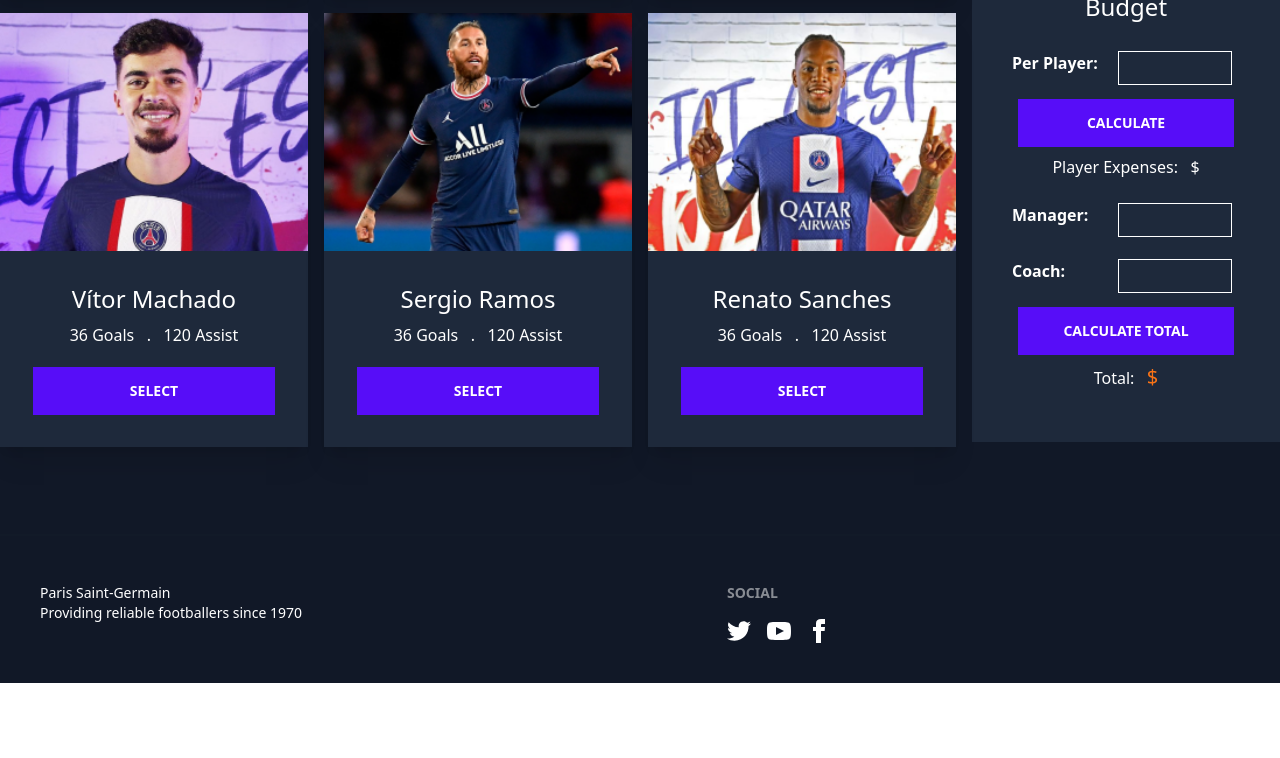
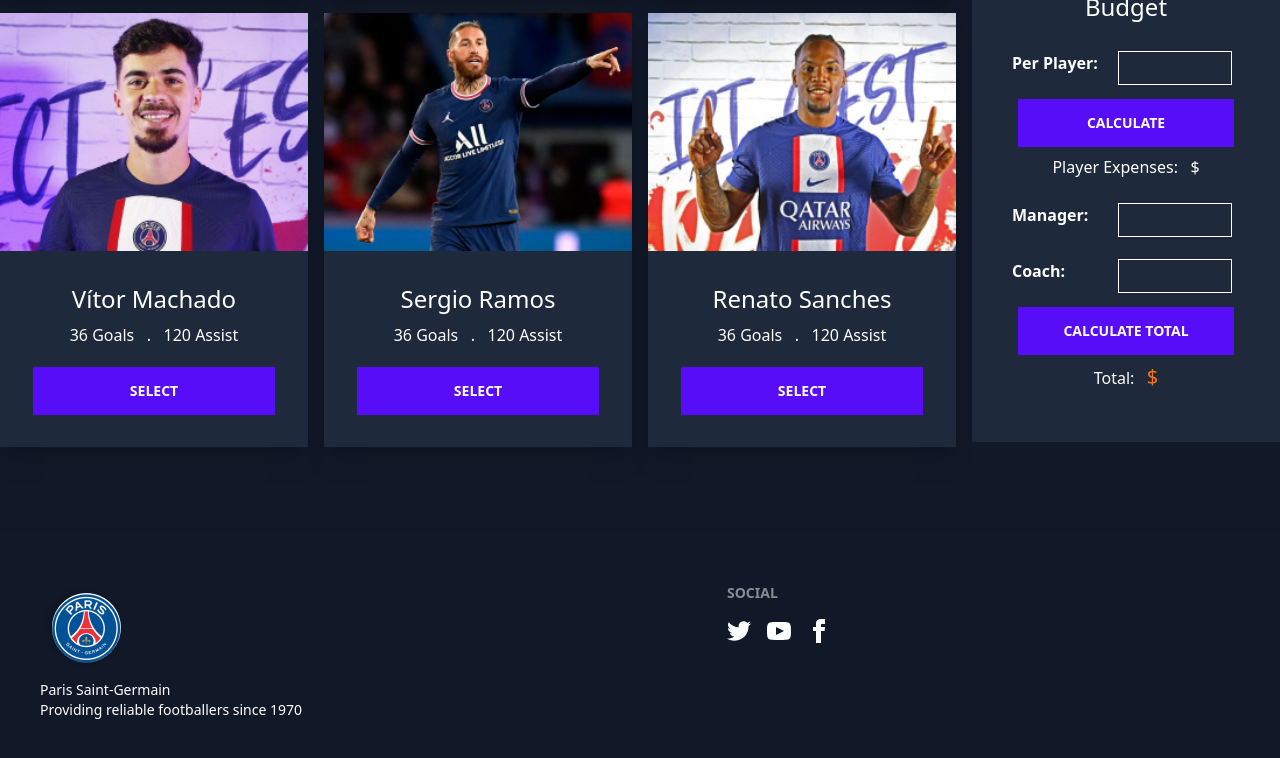
Before and after one commit to tahmina-97/select-best-five, a plain HTML site: page index.html in a window 1280 px wide. Shown: the part 825-1583 px from the top of the page. Before the commit the page ends 1508 px from the top, so only its background shows below. Drawn offline with nearby package versions, Linux system fonts and the light colour scheme.

Commit message:
logo add

```diff
--- a/index.html
+++ b/index.html
@@ -166,6 +166,7 @@
     <!-- footer section html -->
     <footer class="footer p-10 bg-gray-900 text-neutral-content">
         <div>
+          <img src="images/logo.png" alt="">
           <p>Paris Saint-Germain <br>Providing reliable footballers since 1970</p>
         </div>
         <div>
```
Also changed, not shown: images/logo.png (added).
